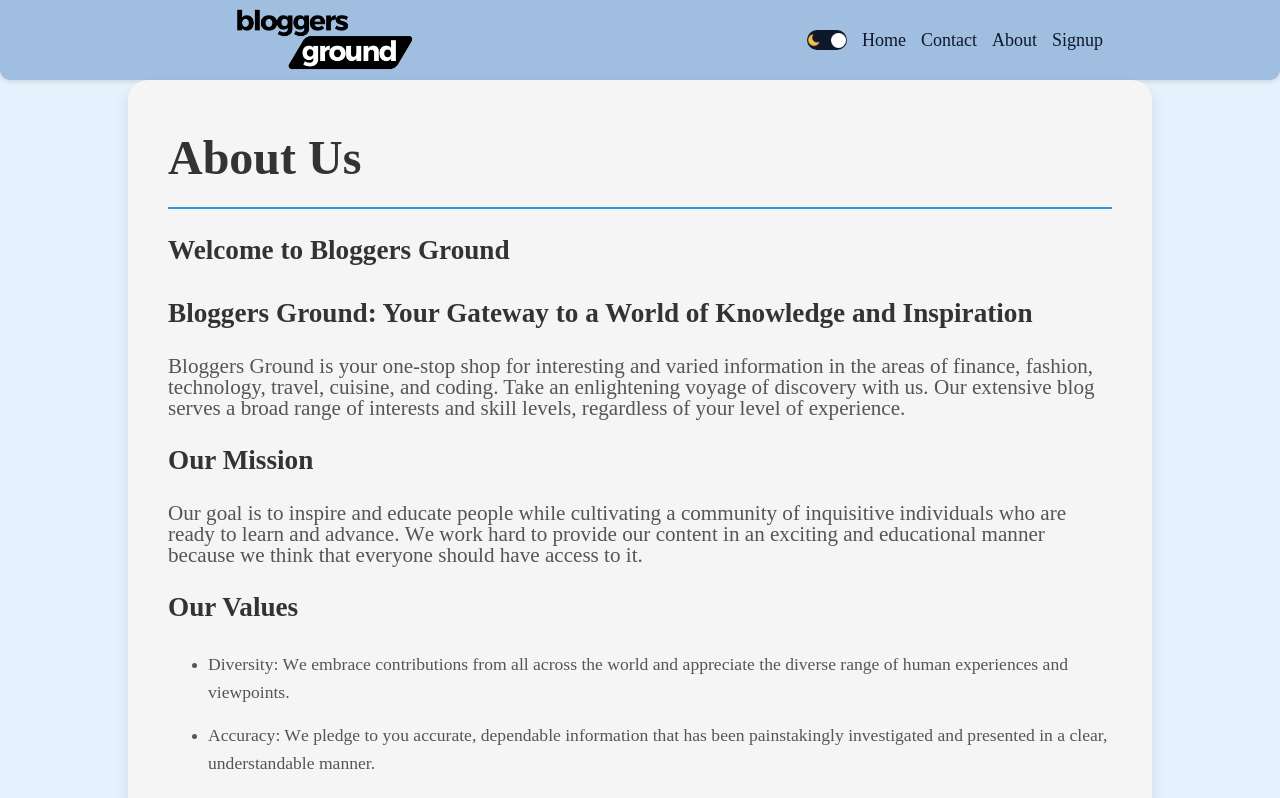
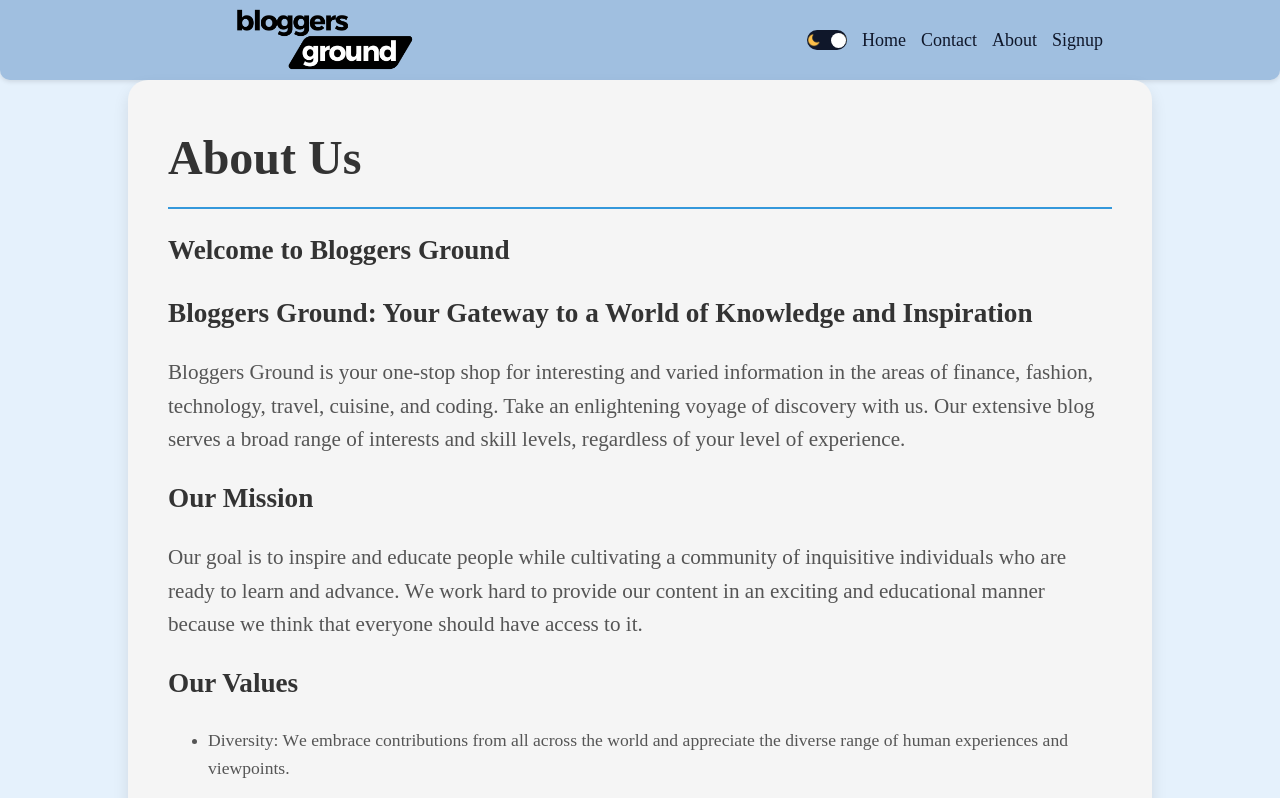
Before and after one commit to mishan843/blogapp, a Next.js app: page /about in a window 1280 px wide. Shown: the top 798 px of the page. Built offline with nearby package versions, Linux system fonts and the light colour scheme.

Commit message:
change in meta tag

```diff
--- a/src/app/about/about.module.css
+++ b/src/app/about/about.module.css
@@ -36,7 +36,6 @@
 }
 
 .container p {
-  line-height: 1;
   margin-bottom: 20px;
   font-size: 1.2em;
 }
```
